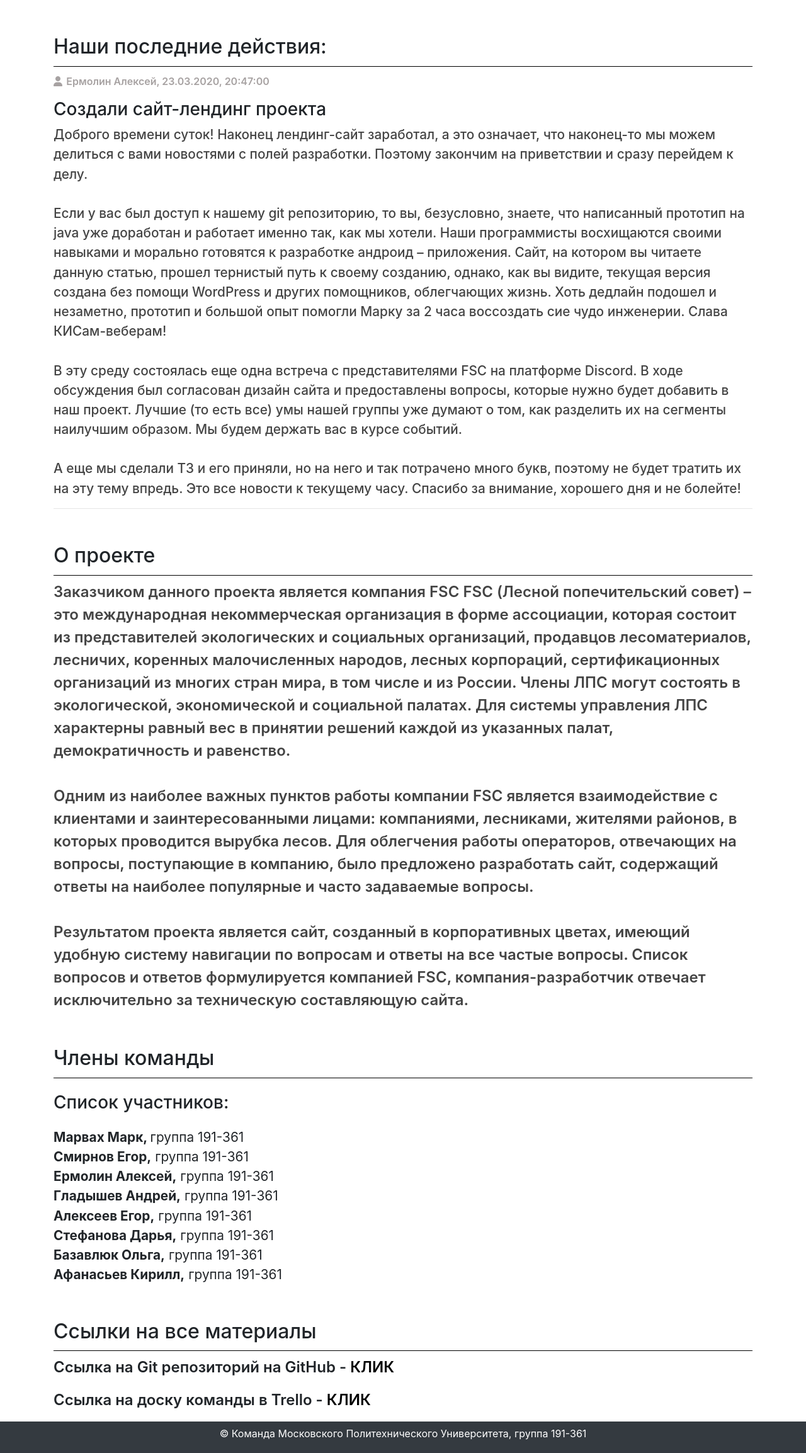
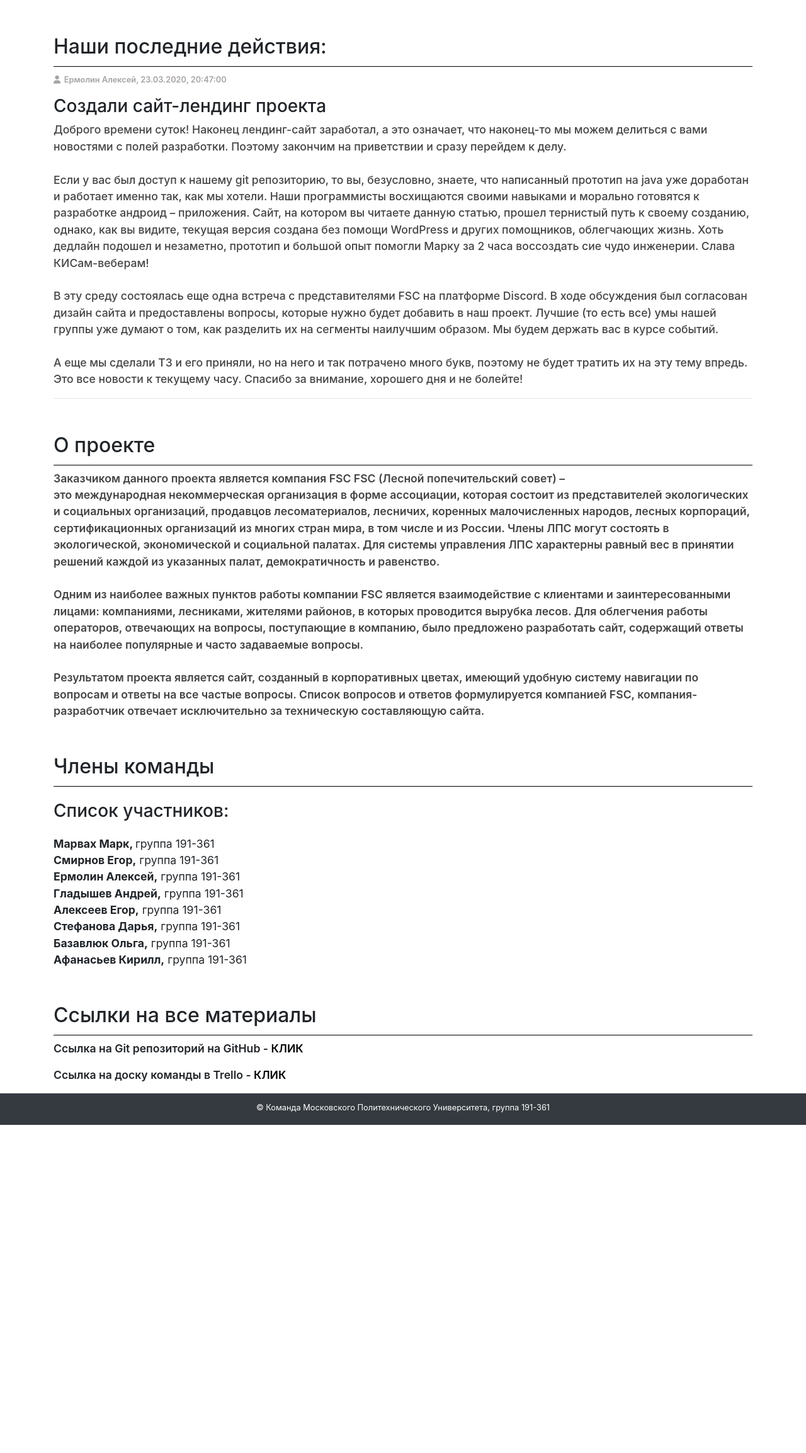
Before and after one commit to mmarvakh/PAPolytech, a PHP site: page / in a window 1280 px wide. Shown: the part 58-2365 px from the top of the page at 63% size. After the commit the page ends 1844 px from the top, so only its background shows below. Run offline with PHP 8.4, Linux system fonts and the light colour scheme; some libraries are stand-ins or nearby versions.

Commit message:
Исправлен размер шрифта

```diff
--- a/site/css/style.css
+++ b/site/css/style.css
@@ -31,7 +31,7 @@
 }
 
 p {
-    font-size: 1.5rem;
+    font-size: 1.1rem;
     font-weight: 600;
 }
 
@@ -41,7 +41,7 @@
 
 #about-team ul {
     list-style: none;
-    font-size: 1.3rem;
+    font-size: 1.1rem;
 }
 
 ul span {
@@ -51,11 +51,11 @@
 #our-last-actions p {
     margin-top: 1%;
     color: #a7a2a2;
-    font-size: 1rem;
+    font-size: 0.8rem;
 }
 
 #our-last-actions span {
-    font-size: 1.3rem;
+    font-size: 1.1rem;
     font-weight: 500;
     color: #444;
 }
@@ -90,9 +90,9 @@
 
 footer p {
     color: #fff;
-    font-size: 1rem;
+    font-size: 0.8rem;
     font-weight: normal;
     text-align: center;
     margin: auto 0;
-    padding-top: 0.5% !important;
+    padding-top: 1% !important;
 }
```
